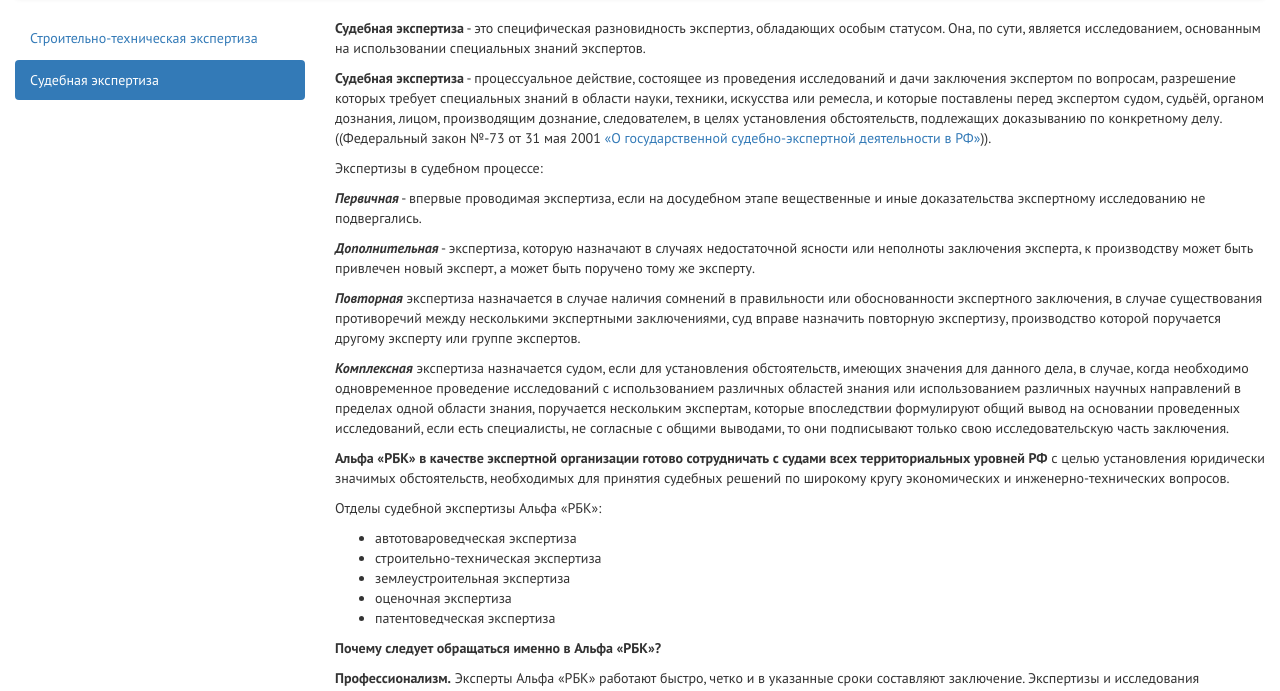
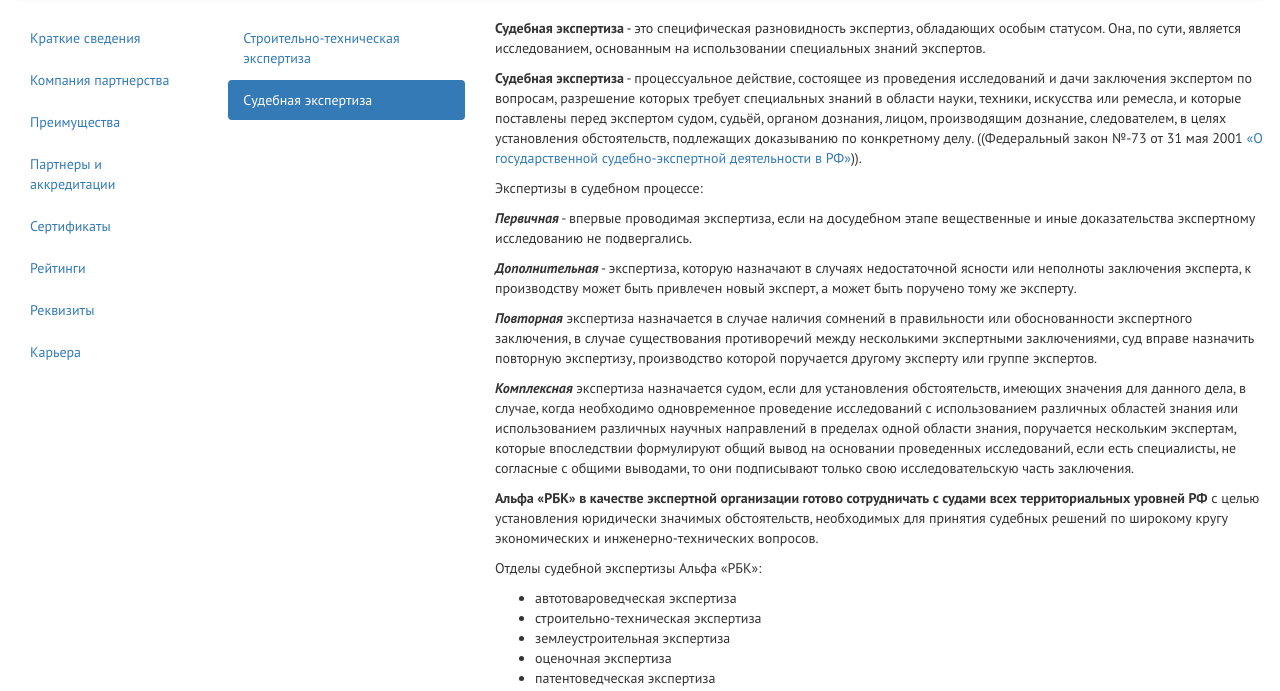
Before and after one commit to arbk-company/arbk-company.github.io, a plain HTML site: page service/expertise/ld.html in a window 1280 px wide. Shown: the part 608-1299 px from the top of the page. Drawn offline with nearby package versions, Linux system fonts and the light colour scheme.

Commit message:
Update ld.html

```diff
--- a/service/expertise/ld.html
+++ b/service/expertise/ld.html
@@ -48,6 +48,9 @@
       <div id="_navbar"></div>
       <div class="_content">
         <div class="row">
+          <div class="col-md-2" id="_mainnav"></div>
+          <div class="col-md-10">
+            <div class="row">
               <div class="col-md-3" id="_expnav"></div>
               <div class="col-md-9">
                 <p><strong>Судебная экспертиза</strong> - это специфическая разновидность экспертиз, обладающих особым статусом. Она, по сути, является исследованием, основанным на использовании специальных знаний экспертов.</p>
@@ -79,9 +82,12 @@
             </div>
           </div>
         </div>
+      </div>
+    </div>
     <script>
       mkNavbar("Услуги");
       mkExpertiseNav("Судебная экспертиза")
+      mkMainNav()
     </script>
   </body>
 </html>
```
Lines whose indentation alone changed are shown as unchanged.
